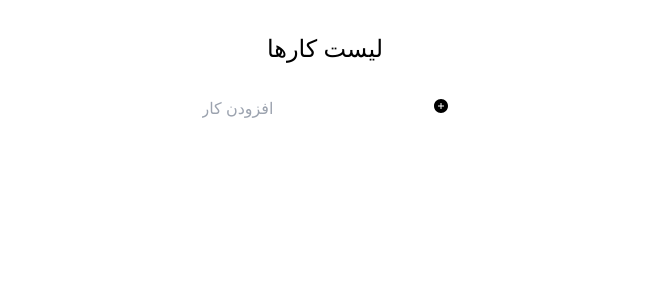
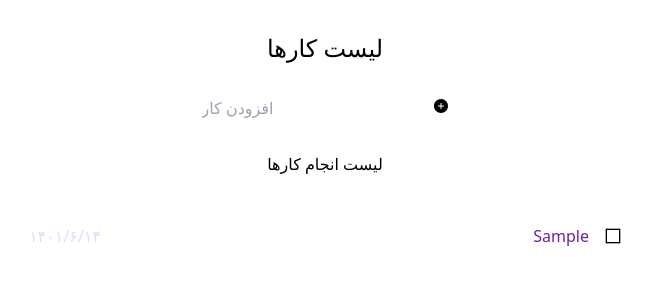
Before and after one commit to ZahraNejati79/todo-app, a React (Create React App) app: page / in a window 1280 px wide. Both pictures are taken after typing "Sample" into the empty fields and a click on the button 755 px from the left and 106 px from the top of the page. Shown: the top 300 px of the page, without its empty margins (315-967 px from the left). Built offline with nearby package versions, Linux system fonts and the light colour scheme.

Commit message:
todo/todo list

```diff
--- /dev/null
+++ b/src/components/Todo.jsx
@@ -0,0 +1,28 @@
+import { GrCheckboxSelected, GrCheckbox } from "react-icons/gr";
+const Todo = ({ todo, onCompleted }) => {
+  return (
+    <div
+      dir="rtl"
+      className="  py-8 px-4  text-right w-1/2 flex justify-between items-center rounded-3xl "
+      key={todo.id}
+    >
+      <div className="flex items-center justify-center">
+        <button onClick={onCompleted} className="cursor-pointer">
+          {todo.isCompleted ? (
+            <div>
+              <GrCheckboxSelected />
+            </div>
+          ) : (
+            <GrCheckbox />
+          )}
+        </button>
+        <div className="pr-4">{todo.text}</div>
+      </div>
+      <div className="text-purple-200">
+        {new Date(todo.createdAt).toLocaleDateString("fa-IR")}
+      </div>
+    </div>
+  );
+};
+
+export default Todo;
--- a/src/components/TodoApp.jsx
+++ b/src/components/TodoApp.jsx
@@ -1,5 +1,6 @@
 import { useState } from "react";
 import TodoForm from "./TodoForm";
+import TodoList from "./TodoList";
 
 const TodoApp = () => {
   const [todos, setTodos] = useState([]);
@@ -13,11 +14,15 @@ const TodoApp = () => {
     };
     setTodos([...todos, newTodo]);
   };
+  const completedHandler = (id) => {
+    console.log(id);
+  };
   return (
     <div className="container flex flex-col items-center mt-8  h-screen">
       <h1 className=" text-2xl">لیست کارها</h1>
       <div className="flex flex-col items-center justify-center w-full ">
         <TodoForm addTodoHandler={addTodoHandler} />
+        <TodoList todos={todos} completedHandler={completedHandler} />
       </div>
     </div>
   );
--- /dev/null
+++ b/src/components/TodoList.jsx
@@ -0,0 +1,19 @@
+import { GrCheckboxSelected, GrCheckbox } from "react-icons/gr";
+import Todo from "./Todo";
+
+const TodoList = ({ todos, completedHandler }) => {
+  const clickhandler = () => {};
+
+  return (
+    <section className=" flex flex-col items-center justify-center w-screen  ">
+      <h2>لیست انجام کارها</h2>
+      <div className=" p-4 flex flex-col text-purple-800 gap-y-4 items-center justify-center w-full ">
+        {todos.map((todo) => (
+          <Todo onCompleted={() => completedHandler(todo.id)} todo={todo} />
+        ))}
+      </div>
+    </section>
+  );
+};
+
+export default TodoList;
```
